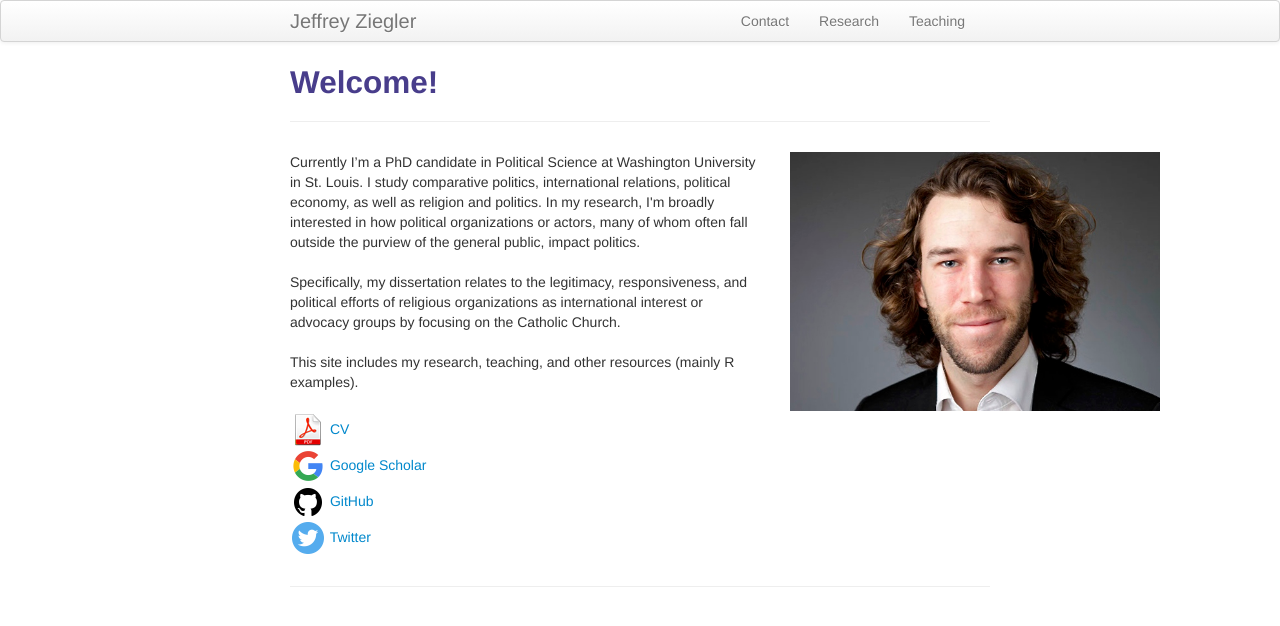
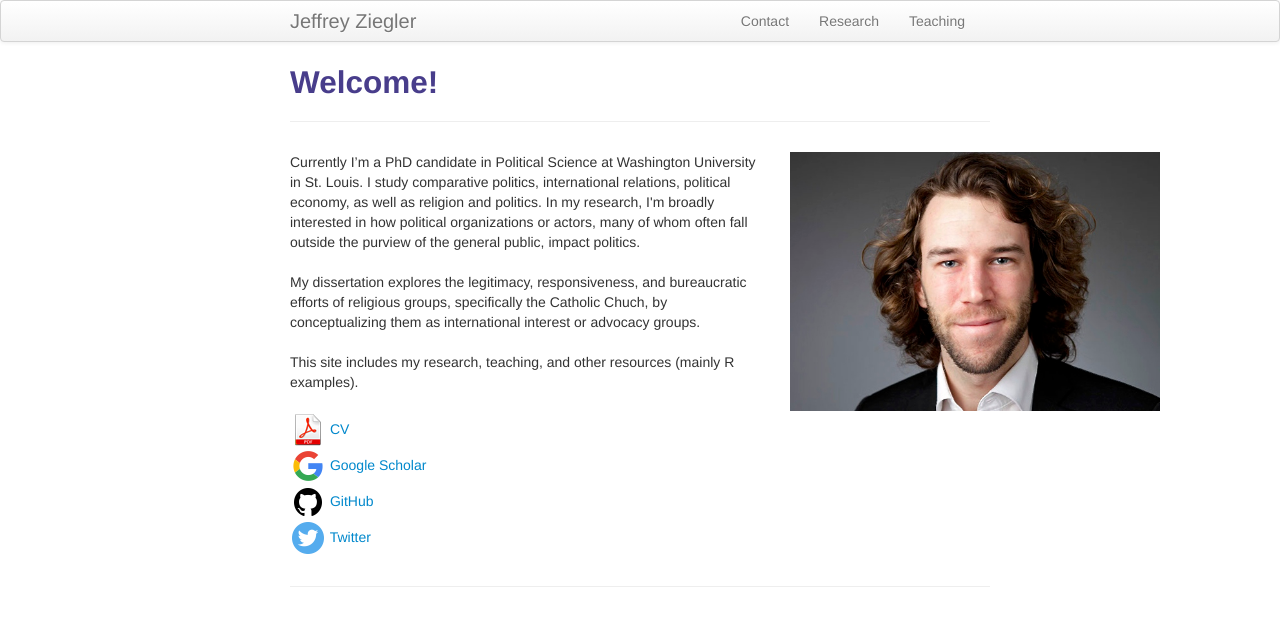
Before and after one commit to zieglerjef/zieglerjef.github.io, a Jekyll site: the page built from index.md, in a window 1280 px wide. Shown: the top 626 px of the page. Built offline with Jekyll 4.4.1, drawn with Linux system fonts in a browser that asks for light colours.

Commit message:
Update index.md

```diff
--- a/index.md
+++ b/index.md
@@ -9,7 +9,7 @@ title: Welcome!
 
 Currently I’m a PhD candidate in Political Science at Washington University in St. Louis. I study comparative politics, international relations, political economy, as well as religion and politics. In my research, I'm broadly interested in how political organizations or actors, many of whom often fall outside the purview of the general public, impact politics.<br/><br/>
 
-Specifically, my dissertation relates to the legitimacy, responsiveness, and political efforts of religious organizations as international interest or advocacy groups by focusing on the Catholic Church. <br/><br/>
+My dissertation explores the legitimacy, responsiveness, and bureaucratic efforts of religious groups, specifically the Catholic Chuch, by conceptualizing them as international interest or advocacy groups. <br/><br/>
 
 This site includes my research, teaching, and other resources (mainly R examples).<br/><br/>
 
```
